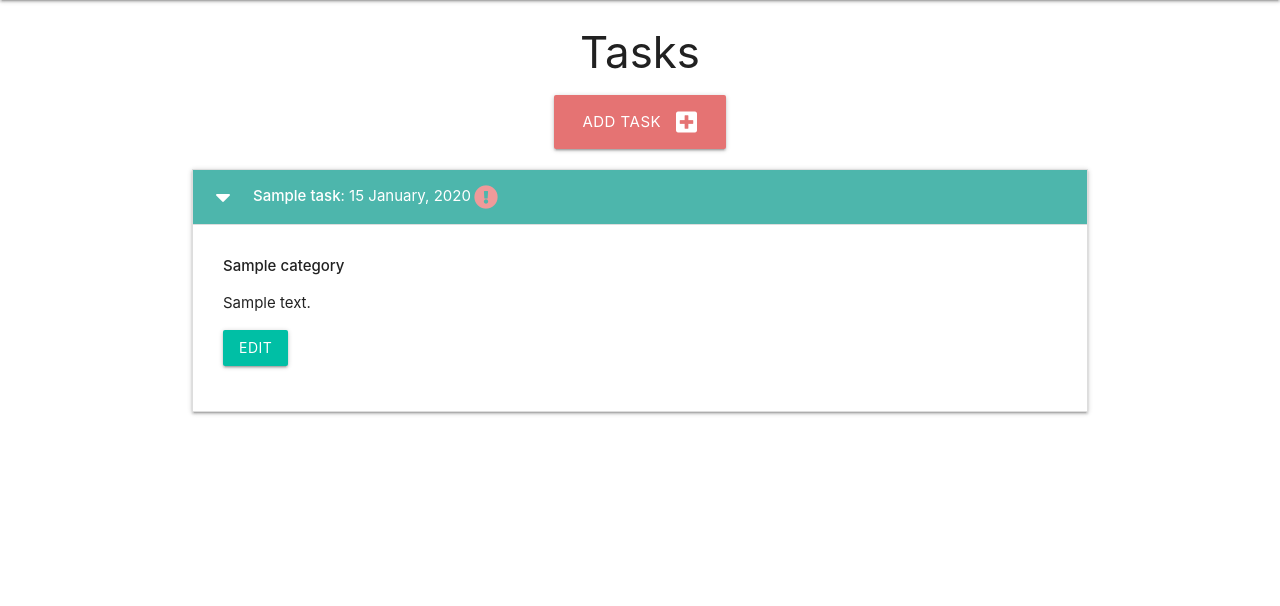
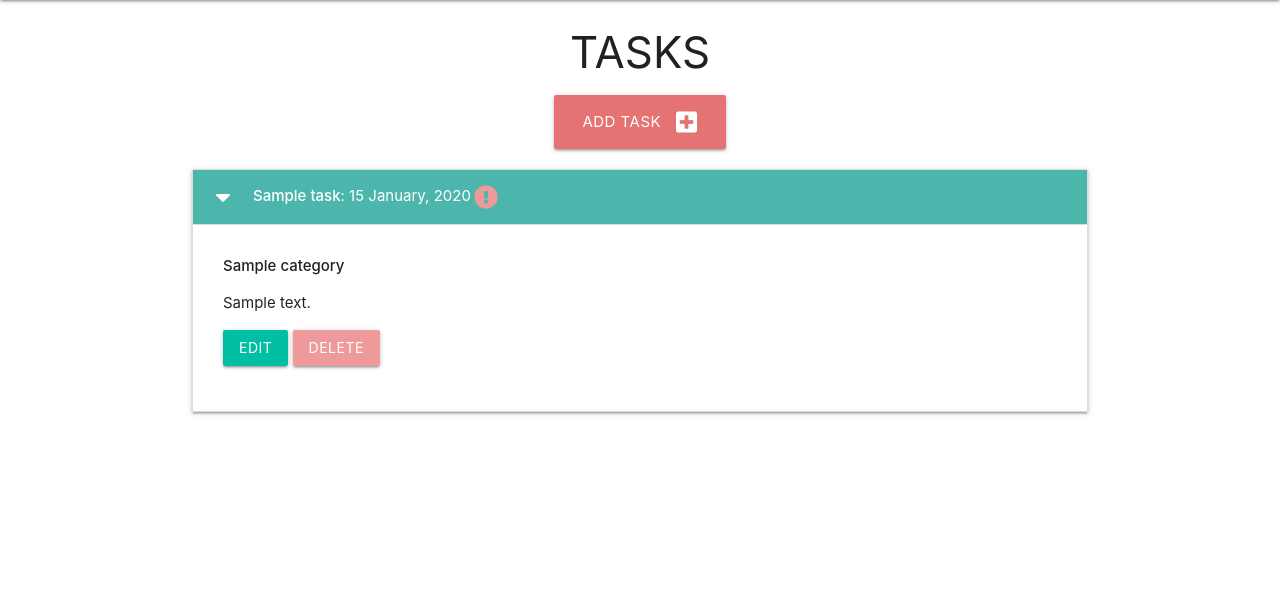
Before and after one commit to LemmenAid/task-manager-project, a Flask app: page / in a window 1280 px wide, after a click that opens the changed part. Shown: the part 64-670 px from the top of the page. Run offline with Flask 3, Linux system fonts and the light colour scheme; tables that the repository leaves empty hold one stand-in row (values such as "Sample post").

Commit message:
add delete task functionality

```diff
--- a/taskmanager/routes.py
+++ b/taskmanager/routes.py
@@ -72,3 +72,11 @@ def edit_task(task_id):
         task.category_id = request.form.get("category_id")
         db.session.commit()
     return render_template("edit_task.html", task=task, categories=categories)
+
+
+@app.route("/delete_task/<int:task_id>")
+def delete_task(task_id):
+    task = Task.query.get_or_404(task_id)
+    db.session.delete(task)
+    db.session.commit()
+    return redirect(url_for("home"))
--- a/taskmanager/templates/categories.html
+++ b/taskmanager/templates/categories.html
@@ -1,7 +1,7 @@
 {% extends "base.html" %}
 {% block content %}
 
-<h3 class="grey-text text-darken-4 center-align">Categories</h3>
+<h3 class="grey-text text-darken-4 center-align">CATEGORIES</h3>
 
 <div class="row">
     <div class="col s12 center-align">
--- a/taskmanager/templates/tasks.html
+++ b/taskmanager/templates/tasks.html
@@ -1,7 +1,7 @@
 {% extends "base.html" %}
 {% block content %}
 
-<h3 class="grey-text text-darken-4 center-align">Tasks</h3>
+<h3 class="grey-text text-darken-4 center-align">TASKS</h3>
 
 <div class="row">
     <div class="col s12 center-align">
@@ -26,6 +26,7 @@
             <p>{{ task.task_description }}</p>
             <p>
                 <a href="{{ url_for('edit_task', task_id=task.id) }}" class="btn teal accent-4">Edit</a>
+                <a href="{{ url_for('delete_task', task_id=task.id) }}" class="btn  red lighten-3">Delete</a>
             </p>
         </div>
     </li>
```
